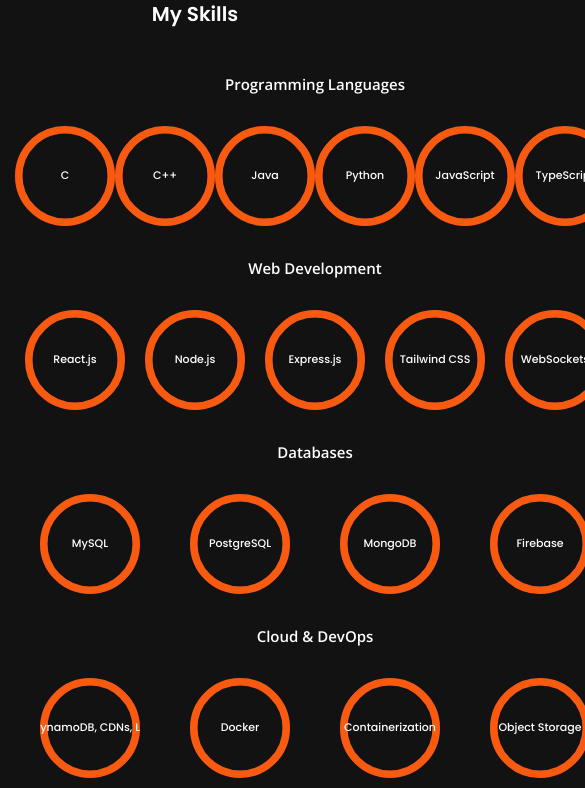
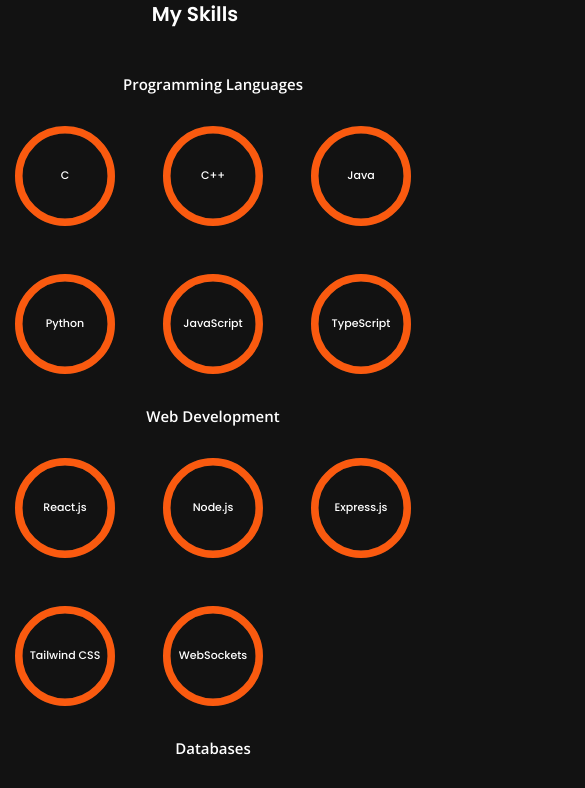
Before and after one commit to surajTade/my-portfolio, a React (Vite) app: page /about in a window 390 px wide. Shown: the part 880-1668 px from the top of the page, 585 px wide, since content can reach past the window. Built offline with nearby package versions, Linux system fonts and the light colour scheme.

Commit message:
css fix for skills

```diff
--- a/src/pages/about/about.css
+++ b/src/pages/about/about.css
@@ -195,3 +195,11 @@
 .resume-experience h2 {
   text-align: center;
 }
+
+@media screen and (max-width: 1024px) {
+  .skills-list {
+    display: grid;
+    grid-template-columns: repeat(3, 1fr);
+    gap: 3rem;
+  }
+}
```
